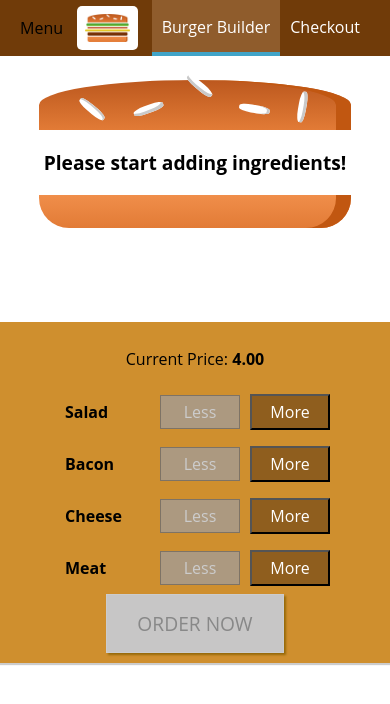
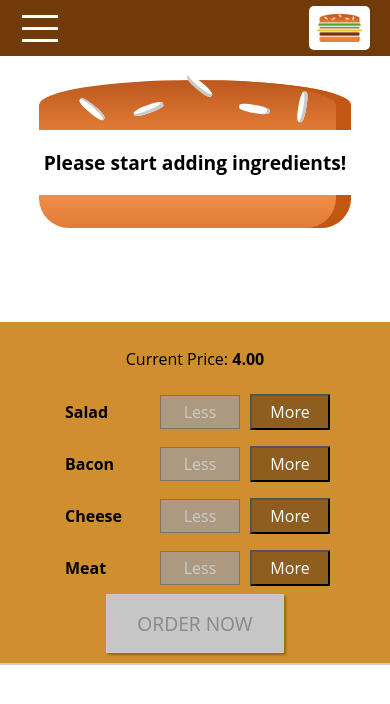
Before and after one commit to jorgeonidas/BurgerBuilderReact, a React (Create React App) app: page / in a window 390 px wide. Shown: the top 704 px of the page. Built offline with nearby package versions, Linux system fonts and the light colour scheme.

Commit message:
side drawer, side drawer toggle, logo mobile style, navigation items and item mobile style

```diff
--- a/src/components/Layout/Layout.js
+++ b/src/components/Layout/Layout.js
@@ -1,18 +1,39 @@
-import React from 'react';
+import React, { Component } from 'react';
 import Aux from '../../hoc/Auxiliary';//wrapper auxiliar
 import classes from './Layout.module.css';
 import Toolbar from '../Navigation/Toolbar/Toolbar';
+import SideDrawer from '../Navigation/SideDrawer/SideDrawer';
 
 //este va a ser el componente que encierra todo el cuerpo del app (wrapper)
 //usamos un high ordr component para tener varios elementos jsx sin requerir un padre
 //caso que queremos tener un elemento wrapper
-const lauyout = (props) => (
-    <Aux>
-        <Toolbar/>
-        <main className={classes.Content}>
-            {props.children}
-        </main>
-    </Aux>
-);
+class Lauyout extends Component {
 
-export default lauyout;
+    state={
+        showSideDrawer: false
+    }
+
+    sideDrawerCloseHandler=()=>{
+        this.setState({showSideDrawer: false})
+    }
+
+    sideDrawerToggleHandler = () => {
+        //setear un estado que depende de un estado anterior
+        this.setState((prevState) => {
+            return { showSideDrawer: !prevState.showSideDrawer }
+        });
+    }
+
+    render() {
+        return (
+            <Aux>
+                <Toolbar drawerToggleClicked={this.sideDrawerToggleHandler} />
+                <SideDrawer open={this.state.showSideDrawer} closed={this.sideDrawerCloseHandler}/>
+                <main className={classes.Content}>
+                    {this.props.children}
+                </main>
+            </Aux>);
+    }
+};
+
+export default Lauyout;
--- a/src/components/Logo/Logo.js
+++ b/src/components/Logo/Logo.js
@@ -3,7 +3,7 @@ import burgerLogo from '../../assets/Images/burger-logo.png';
 import classes from './Logo.module.css';
 
 const logo = (props) =>(
-    <div className={classes.Logo}>
+    <div className={classes.Logo} style={{height: props.height}}>
         <img src={burgerLogo} alt="MyBurger"/>
     </div>
 );
--- a/src/components/Logo/Logo.module.css
+++ b/src/components/Logo/Logo.module.css
@@ -1,7 +1,7 @@
 .Logo{
     background-color: #ffffff;
     padding: 8px;
-    height: 80%;
+    height: 100%;
     box-sizing: border-box;
     border-radius: 5px;
 }
--- a/src/components/Navigation/NavigationItems/NavigationItem/NavigationItem.module.css
+++ b/src/components/Navigation/NavigationItems/NavigationItem/NavigationItem.module.css
@@ -1,19 +1,38 @@
+.NavigationItem{
+    margin: 10px 0;
+    box-sizing: border-box;
+    display: block;
+    width: 100%;
+}
+
+.NavigationItem a{
+    color: #8F5c2c;
+    text-decoration: none;
+    width: 100%;
+    box-sizing: border-box;
+    display: block;
+}
+
+.NavigationItem a:hover,
+.NavigationItem a:active,
+.NavigationItem a.active{
+    color: #40A4C8;
+}
+
+@media(min-width: 500px){
     .NavigationItem{
         margin: 0;
-    box-sizing: border-box;
         display: flex;
+        width: auto;
         height: 100%;
         align-items: center;
     }
 
     .NavigationItem a{
         color: white;
-    text-decoration: none;
-    height: 100%;
+        width: 100%;
         padding: 16px 10px;
         border-bottom: 4px solid transparent;
-    box-sizing: border-box;
-    display: block;
     }
 
     .NavigationItem a:hover,
@@ -23,3 +42,4 @@
         border-bottom: 4px solid #40A4C8;
         color: white;
     }
+}
--- a/src/components/Navigation/NavigationItems/NavigationItems.module.css
+++ b/src/components/Navigation/NavigationItems/NavigationItems.module.css
@@ -3,6 +3,13 @@
     padding: 0;
     list-style: none;
     display: flex;
+    flex-flow: column;
     align-items: center;
     height: 100%;
 }
+
+@media(min-width: 500px){
+    .NavigationItems{
+        flex-flow: row;
+    }
+}
--- /dev/null
+++ b/src/components/Navigation/SideDrawer/DrawerToggle/DrawerToggle.js
@@ -0,0 +1,12 @@
+import React from 'react';
+import classes from './DrawerToggle.module.css';
+
+const drawerToggle = (props)=>(
+    <div className={classes.DrawerToggle} onClick={props.clicked}>
+        <div></div>
+        <div></div>
+        <div></div>
+    </div>
+);
+
+export default drawerToggle;
--- /dev/null
+++ b/src/components/Navigation/SideDrawer/DrawerToggle/DrawerToggle.module.css
@@ -0,0 +1,23 @@
+.DrawerToggle {
+    width: 40px;
+    height: 100%;
+    display: flex;
+    flex-flow: column;
+    justify-content: space-around;
+    align-items: center;
+    padding: 10px 0;
+    box-sizing: border-box;
+    cursor: pointer;
+}
+
+.DrawerToggle div {
+    width: 90%;
+    height: 3px;
+    background-color: white;
+}
+
+@media (min-width: 500px) {
+    .DrawerToggle {
+        display: none;
+    }
+}
--- /dev/null
+++ b/src/components/Navigation/SideDrawer/SideDrawer.js
@@ -0,0 +1,28 @@
+import React from 'react';
+import Logo from '../../Logo/Logo';
+import NavigationItems from '../NavigationItems/NavigationItems';
+import classes from './SideDrawer.module.css';
+import BackDrop from '../../UI/Backdrop/Backdrop';
+import Aux from '../../../hoc/Auxiliary';
+
+const sideDrawer = (props) => {
+    let attachedClasses = [classes.SideDrawer, classes.Close];
+    if(props.open){
+        attachedClasses = [classes.SideDrawer, classes.Open];
+    }
+    return (
+        <Aux>
+            <BackDrop show={props.open} clicked={props.closed}/>
+            <div className={attachedClasses.join(' ')}>
+                <div className={classes.Logo}>
+                    <Logo />
+                </div>
+                <nav>
+                    <NavigationItems />
+                </nav>
+            </div>
+        </Aux>
+    );
+};
+
+export default sideDrawer;
--- /dev/null
+++ b/src/components/Navigation/SideDrawer/SideDrawer.module.css
@@ -0,0 +1,32 @@
+.SideDrawer{
+    position: fixed;
+    width: 280px;
+    max-width: 70%;
+    height: 100%;
+    left: 0;
+    top: 0;
+    z-index: 200;
+    background-color: white;
+    padding: 32px 16px;
+    box-sizing: border-box;
+    transition: transform 0.3s ease-out;
+}
+
+@media(min-width: 500px){
+    .SideDrawer{
+        display: none;
+    }
+}
+
+.Open{
+    transform: translate(0);
+}
+
+.Close{
+    transform: translateX(-100%);
+}
+
+.Logo{
+    height: 11%;
+    margin-bottom: 32px;
+}
--- a/src/components/Navigation/Toolbar/Toolbar.js
+++ b/src/components/Navigation/Toolbar/Toolbar.js
@@ -1,14 +1,17 @@
 import React from 'react'
-import classes  from './Toolbar.module.css'
+import classes from './Toolbar.module.css'
 import Logo from '../../Logo/Logo';
 import NavigationItems from '../NavigationItems/NavigationItems';
+import DrawerToggle from '../SideDrawer/DrawerToggle/DrawerToggle'
 
-const toolbar = (props)=>(
+const toolbar = (props) => (
     <header className={classes.Toolbar}>
-        <div>Menu</div>
-        <Logo/>
-        <nav>
-            <NavigationItems/>
+        <DrawerToggle clicked={props.drawerToggleClicked}/>
+        <div className={classes.Logo/*css module de toolbar*/}>
+            <Logo />
+        </div>
+        <nav className={classes.DesktopOnly}>
+            <NavigationItems />
         </nav>
     </header>
 );
--- a/src/components/Navigation/Toolbar/Toolbar.module.css
+++ b/src/components/Navigation/Toolbar/Toolbar.module.css
@@ -16,3 +16,13 @@
 .Toolbar nav{
     height: 100%;
 }
+
+.Logo{
+    height: 80%;
+}
+
+@media(max-width: 499px){
+    .DesktopOnly{
+        display: none;
+    }
+}
```
Lines whose indentation alone changed are shown as unchanged.
